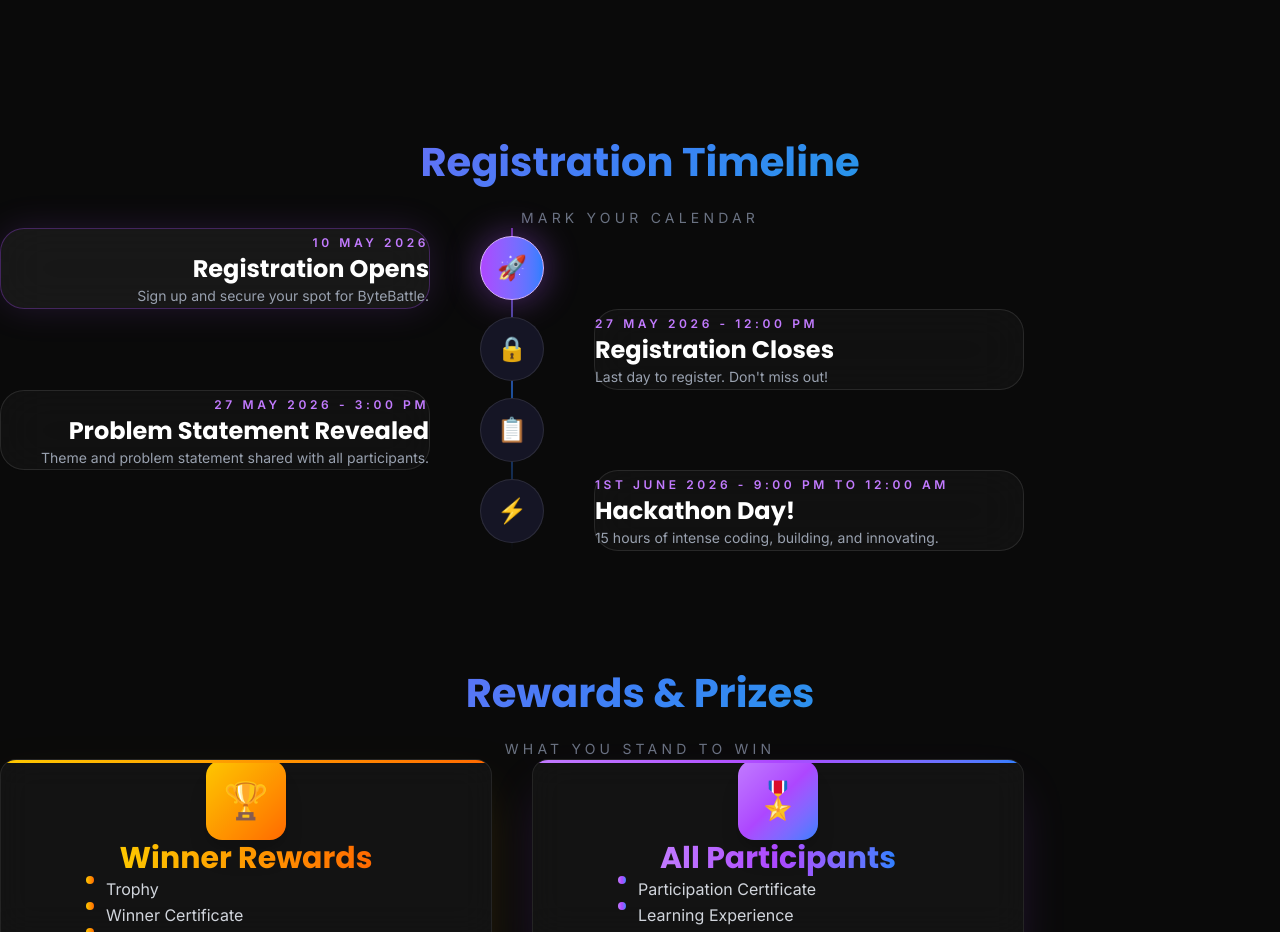
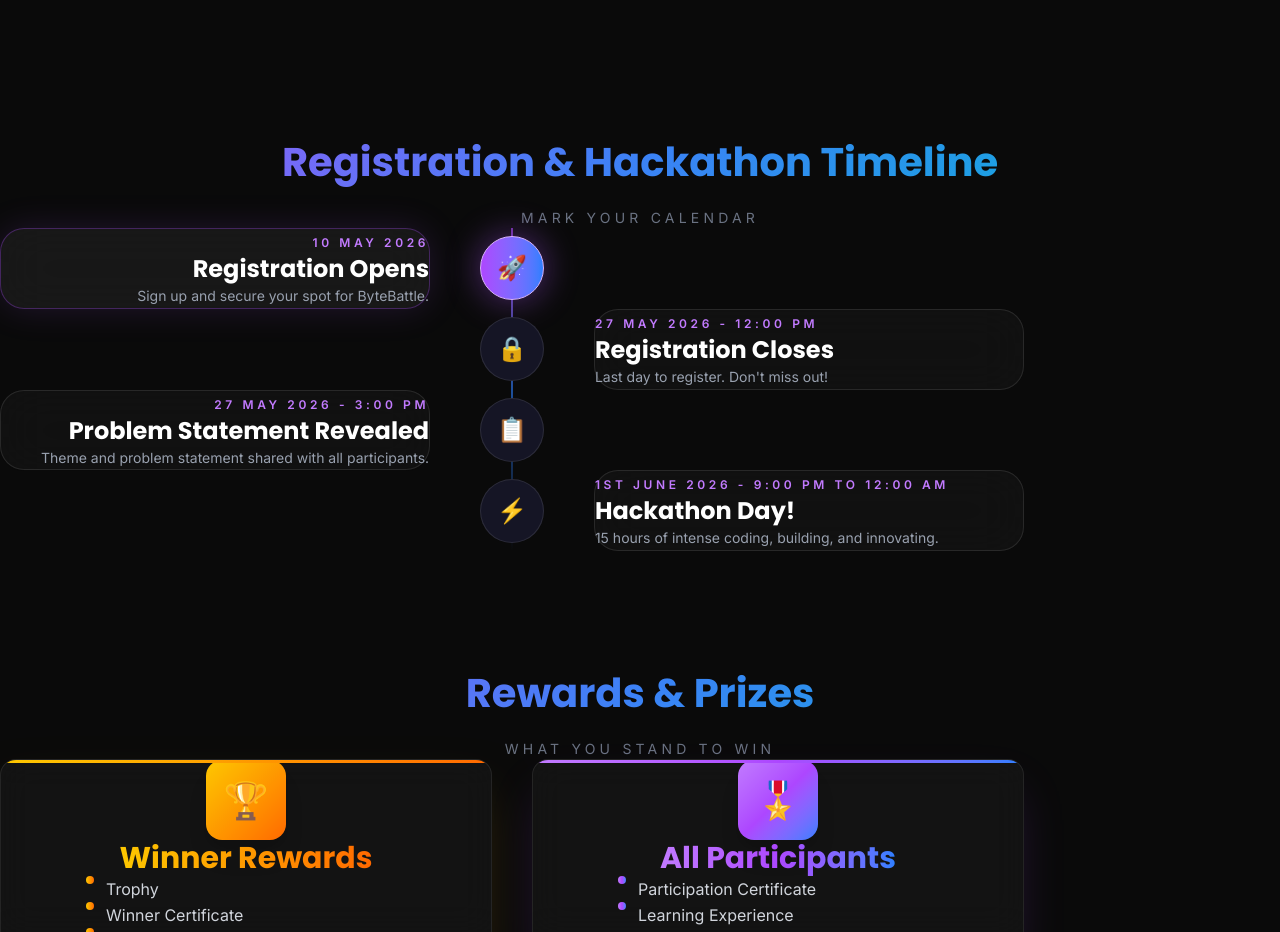
Before and after one commit to jishanmomin26/ByteBattle, a React (Vite) app: page / in a window 1280 px wide. Shown: the part 2080-3012 px from the top of the page. Built offline with nearby package versions, Linux system fonts and the light colour scheme.

Commit message:
Update Timeline.jsx

```diff
--- a/src/components/Timeline.jsx
+++ b/src/components/Timeline.jsx
@@ -43,7 +43,7 @@ export default function Timeline() {
         <ScrollReveal>
           <div className="text-center mb-14 sm:mb-20">
             <h2 className="section-heading">
-              Registration Timeline
+              Registration & Hackathon Timeline
             </h2>
 
             <p className="text-gray-500 text-xs sm:text-sm tracking-[0.3em] uppercase mt-3">
```
